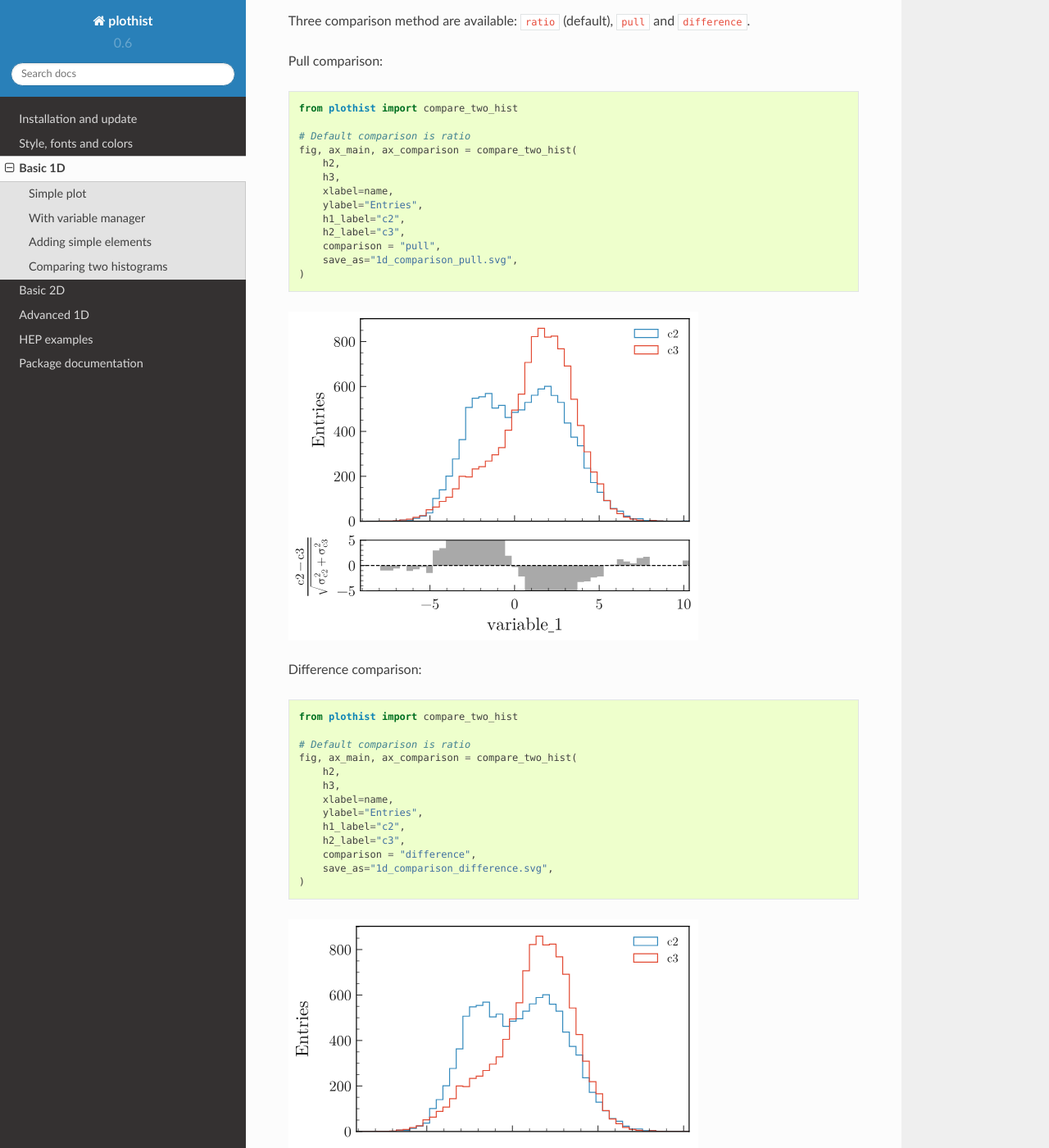
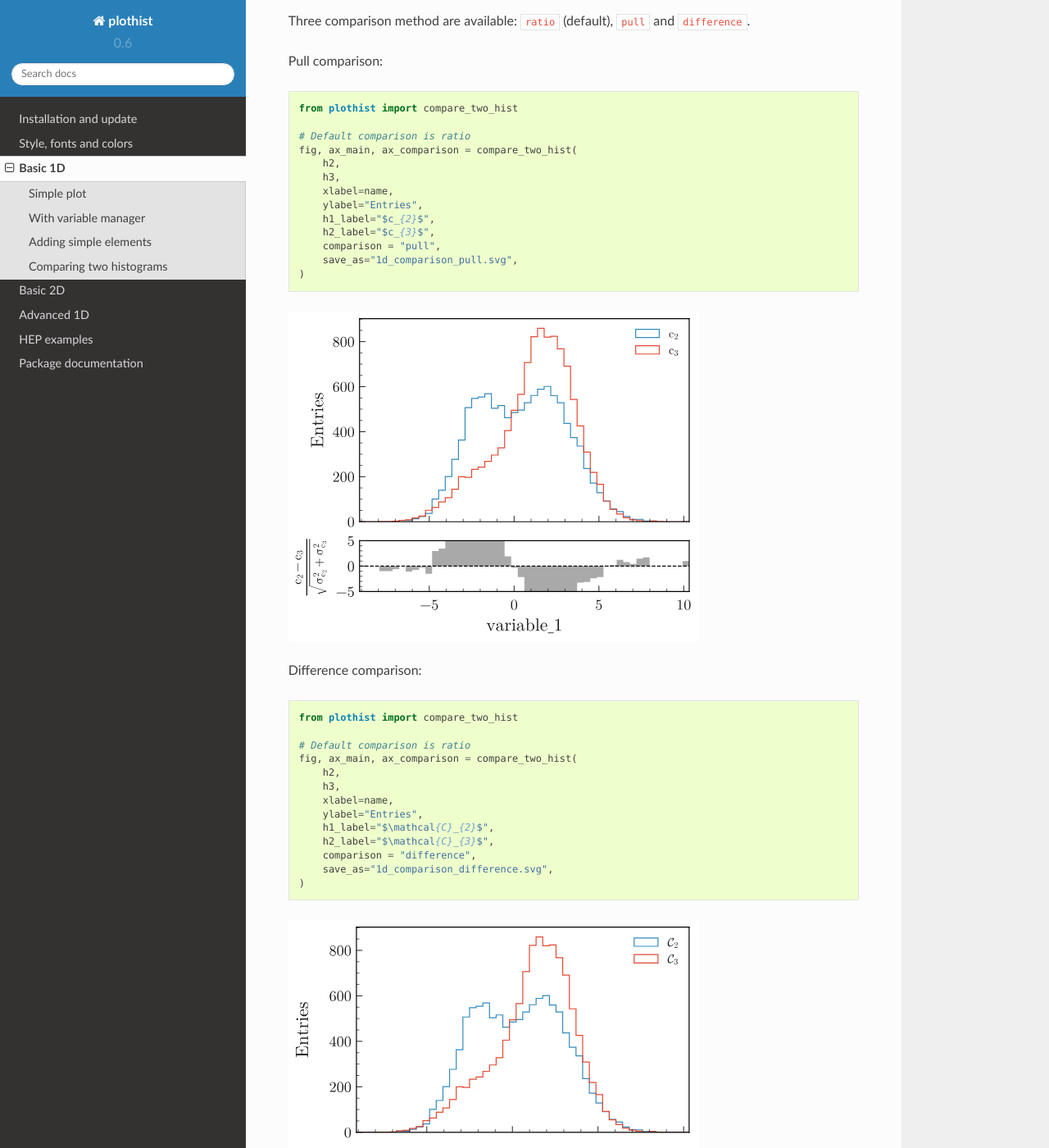
Before and after one commit to cyrraz/plothist, a Sphinx documentation site: the page built from docs/basics/1d_hist.rst, in a window 1280 px wide and 1400 px high, scrolled down 5493 px. Shown: the whole window at 82% size. Built offline with Sphinx 7.4.7 and the Read the Docs theme 2.0.0, drawn with Linux system fonts in a browser that asks for light colours.

Commit message:
label fixes

```diff
--- a/docs/basics/1d_hist.rst
+++ b/docs/basics/1d_hist.rst
@@ -234,8 +234,8 @@ Pull comparison:
         h3,
         xlabel=name,
         ylabel="Entries",
-        h1_label="c2",
-        h2_label="c3",
+        h1_label="$c_{2}$",
+        h2_label="$c_{3}$",
         comparison = "pull",
         save_as="1d_comparison_pull.svg",
     )
@@ -257,8 +257,8 @@ Difference comparison:
         h3,
         xlabel=name,
         ylabel="Entries",
-        h1_label="c2",
-        h2_label="c3",
+        h1_label="$\mathcal{C}_{2}$",
+        h2_label="$\mathcal{C}_{3}$",
         comparison = "difference",
         save_as="1d_comparison_difference.svg",
     )
```
Also changed, not shown: docs/img/1d_comparison_difference.svg, docs/img/1d_comparison_pull.svg, 2 other files.
